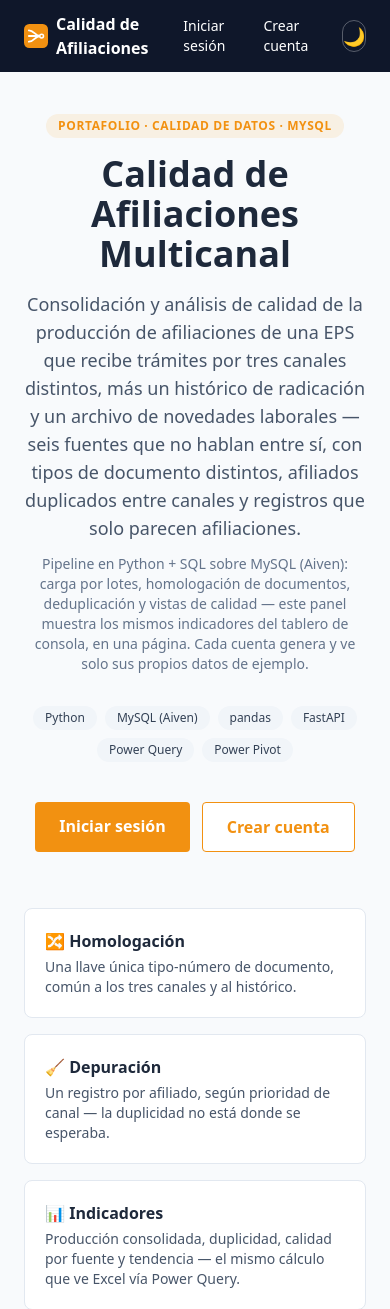
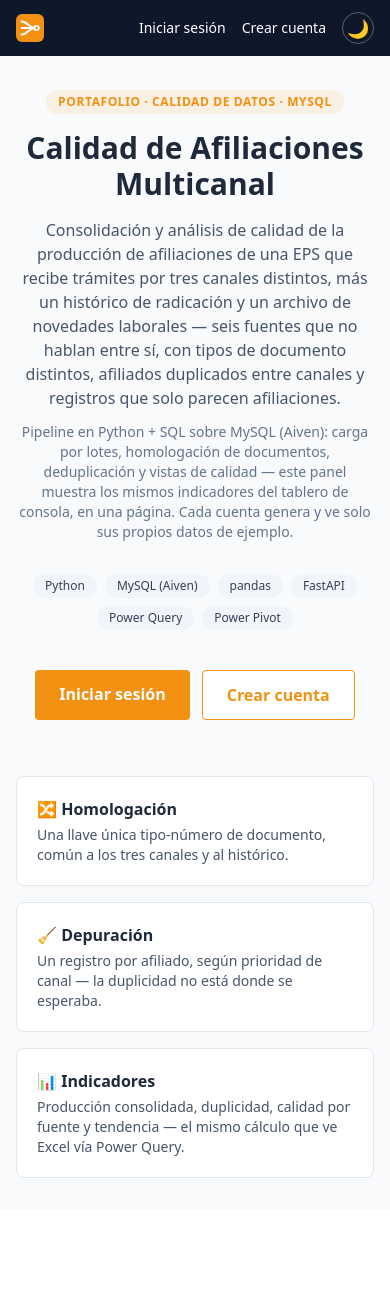
Before and after one commit to lariasca1994/calidad-afiliaciones, a FastAPI app: page / in a window 390 px wide. Shown: the top 1309 px of the page. After the commit the page ends 1178 px from the top, so only its background shows below. Run offline with FastAPI, Linux system fonts and the light colour scheme; some libraries are stand-ins or nearby versions.

Commit message:
Pantallas adaptables a celular, tablet y escritorio
Mismos cortes que el resto del portafolio (1050, 760 y 360 px), zonas
seguras del iPhone, campos de 16px para que iOS no amplie al enfocar y
una variante para pantallas apaisadas bajas. La barra superior deja
solo el icono en celulares angostos y el inicio reduce su titular.

Co-Authored-By: Claude Opus 5.5 <noreply@anthropic.com>

```diff
--- a/web/main.py
+++ b/web/main.py
@@ -90,7 +90,7 @@ def inicio(request: Request, sesion: dict | None = Depends(sesion_opcional)):
 
 @app.get("/registro")
 def formulario_registro(request: Request, error: str | None = None):
-    return plantillas.TemplateResponse(request, "registro.html", {"error": error, "centrar": True})
+    return plantillas.TemplateResponse(request, "registro.html", {"error": error})
 
 
 @app.post("/registro")
@@ -110,7 +110,7 @@ def procesar_registro(
         return plantillas.TemplateResponse(
             request,
             "registro.html",
-            {"error": "Las contraseñas no coinciden", "centrar": True},
+            {"error": "Las contraseñas no coinciden"},
             status_code=400,
         )
 
@@ -120,7 +120,7 @@ def procesar_registro(
         return plantillas.TemplateResponse(
             request,
             "registro.html",
-            {"error": str(error), "centrar": True},
+            {"error": str(error)},
             status_code=400,
         )
 
@@ -150,7 +150,7 @@ def procesar_registro(
             return plantillas.TemplateResponse(
                 request,
                 "registro.html",
-                {"error": "Ya existe una cuenta con ese correo", "centrar": True},
+                {"error": "Ya existe una cuenta con ese correo"},
                 status_code=409,
             )
         finally:
@@ -166,7 +166,7 @@ def procesar_registro(
 
 @app.get("/login")
 def formulario_login(request: Request, error: str | None = None):
-    return plantillas.TemplateResponse(request, "login.html", {"error": error, "centrar": True})
+    return plantillas.TemplateResponse(request, "login.html", {"error": error})
 
 
 @app.post("/login")
@@ -188,7 +188,7 @@ def procesar_login(request: Request, email: str = Form(...), password: str = For
         return plantillas.TemplateResponse(
             request,
             "login.html",
-            {"error": "Correo o contraseña incorrectos", "centrar": True},
+            {"error": "Correo o contraseña incorrectos"},
             status_code=401,
         )
 
--- a/web/templates/base.html
+++ b/web/templates/base.html
@@ -2,7 +2,7 @@
 <html lang="es">
 <head>
     <meta charset="UTF-8" />
-    <meta name="viewport" content="width=device-width, initial-scale=1.0" />
+    <meta name="viewport" content="width=device-width, initial-scale=1.0, viewport-fit=cover" />
     <title>{% block titulo %}Calidad de Afiliaciones{% endblock %}</title>
     <link rel="icon" href="/static/iconos/icono.svg" type="image/svg+xml" />
     <link rel="icon" href="/favicon.ico" sizes="48x48" />
@@ -41,11 +41,16 @@
 </head>
 <body class="{% block clase_body %}min-h-full bg-slate-50 dark:bg-slate-950 text-slate-800 dark:text-slate-100 antialiased{% endblock %}">
     {% block cuerpo %}
-    <nav class="bg-slate-900 dark:bg-slate-900 text-white px-6 py-3 flex items-center justify-between">
-        <a href="/" class="font-semibold flex items-center gap-2">
-            <img src="/static/iconos/icono.svg" alt="" class="w-6 h-6" /> Calidad de Afiliaciones
+    {# En celulares angostos el nombre cede su lugar a los enlaces: el ícono
+       sigue identificando el sitio. Los márgenes respetan el notch en
+       horizontal. #}
+    <nav class="bg-slate-900 dark:bg-slate-900 text-white py-3 flex items-center justify-between gap-3 whitespace-nowrap"
+         style="padding-left: max(1rem, env(safe-area-inset-left)); padding-right: max(1rem, env(safe-area-inset-right));">
+        <a href="/" class="font-semibold flex items-center gap-2" aria-label="Calidad de Afiliaciones, inicio">
+            <img src="/static/iconos/icono.svg" alt="" class="w-7 h-7" />
+            <span class="hidden min-[440px]:inline">Calidad de Afiliaciones</span>
         </a>
-        <div class="flex items-center gap-5 text-sm">
+        <div class="flex items-center gap-4 sm:gap-5 text-sm">
             {% if email %}
                 <a href="/tablero" class="hover:text-mysql">Tablero</a>
                 <form action="/logout" method="post" class="inline">
@@ -65,7 +70,7 @@
         </div>
     </nav>
 
-    <main class="{% if centrar %}min-h-[80vh] flex items-center justify-center px-6 py-12{% else %}max-w-6xl mx-auto px-6 py-10{% endif %}">
+    <main class="max-w-6xl mx-auto px-4 sm:px-6 py-8 sm:py-10">
         {% block contenido %}{% endblock %}
     </main>
     {% endblock %}
--- a/web/templates/inicio.html
+++ b/web/templates/inicio.html
@@ -6,9 +6,9 @@
         Portafolio · Calidad de datos · MySQL
     </span>
 
-    <h1 class="text-4xl font-bold mb-4">Calidad de Afiliaciones Multicanal</h1>
+    <h1 class="text-3xl sm:text-4xl font-bold mb-4">Calidad de Afiliaciones Multicanal</h1>
 
-    <p class="text-lg text-slate-600 dark:text-slate-300 max-w-2xl mx-auto mb-3">
+    <p class="text-base sm:text-lg text-slate-600 dark:text-slate-300 max-w-2xl mx-auto mb-3">
         Consolidación y análisis de calidad de la producción de afiliaciones de
         una EPS que recibe trámites por tres canales distintos, más un
         histórico de radicación y un archivo de novedades laborales — seis
```
Also changed, not shown: web/static/css/acceso.css (+56 -6 lines).
